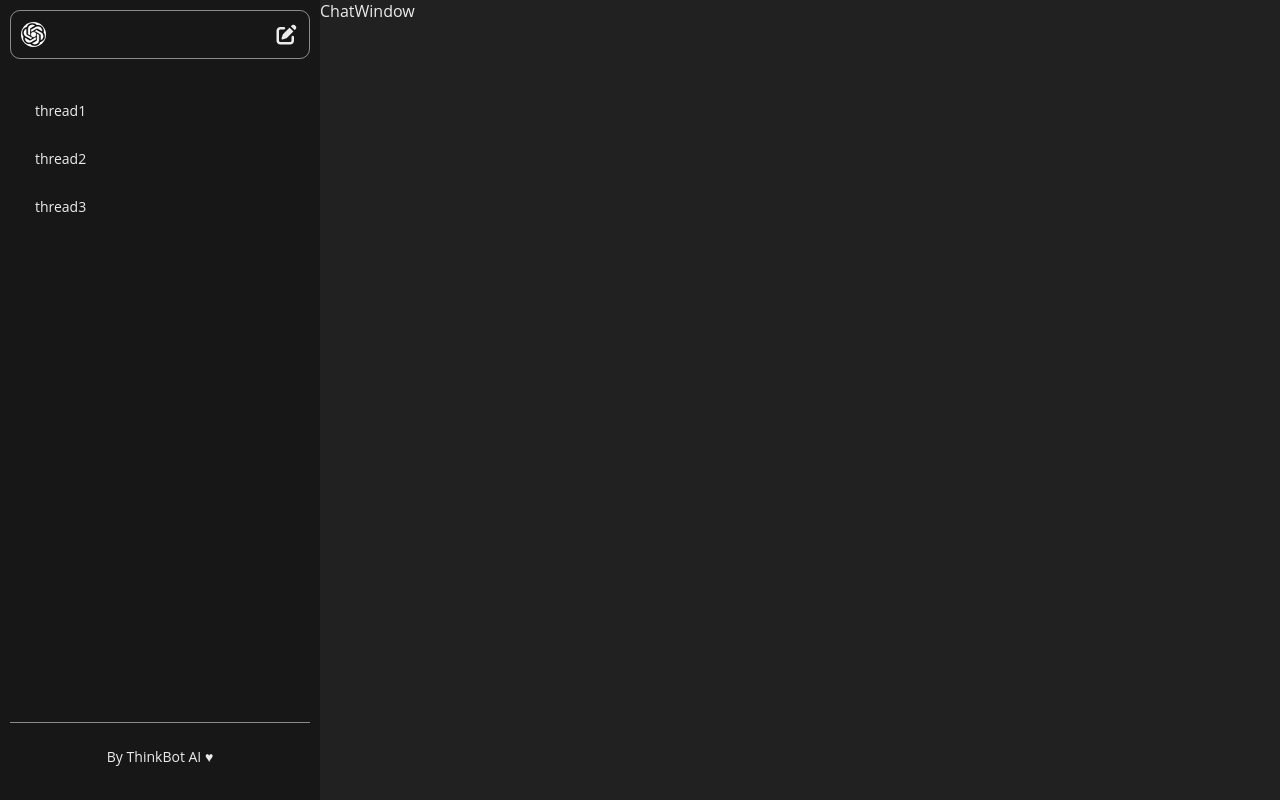
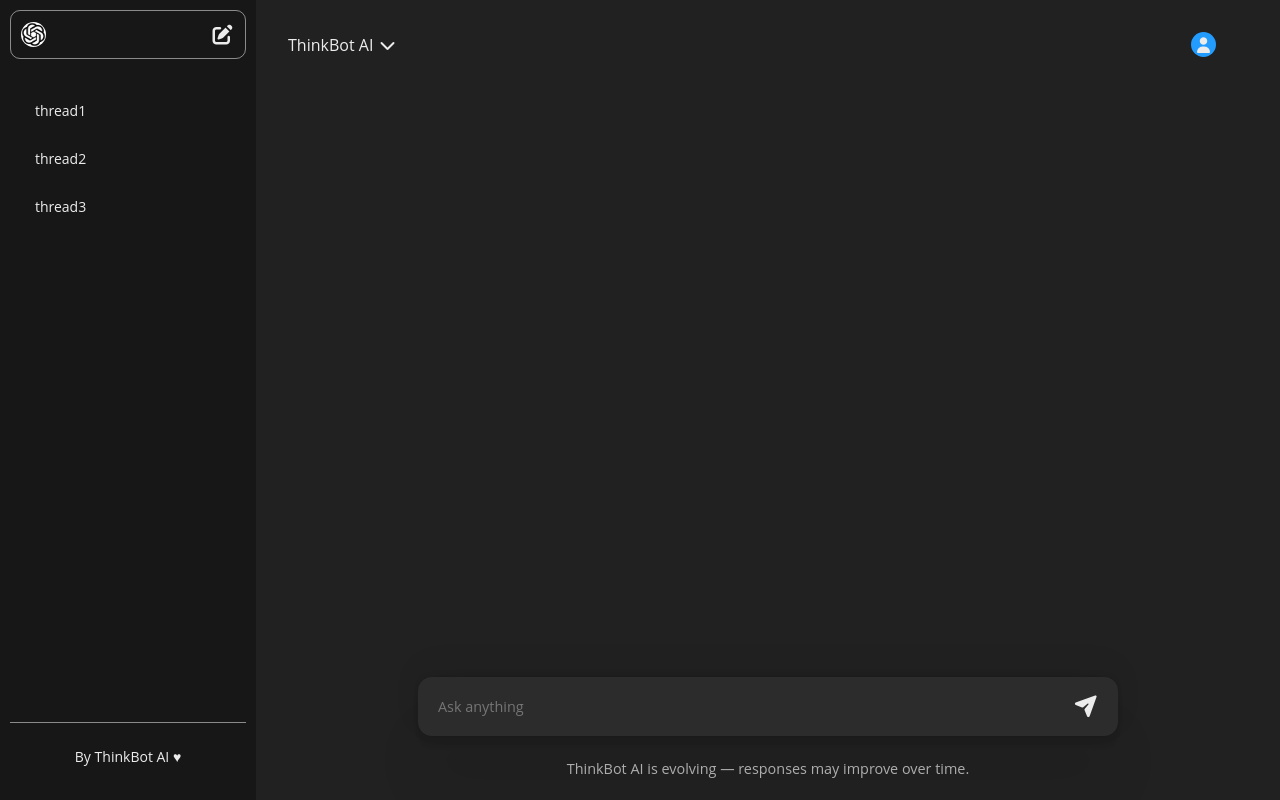
Before and after one commit to vidhan-kadu/thinkbot-ai, a React (Vite) app in the folder Frontend/: page / in a window 1280 px wide. Built offline with nearby package versions, Linux system fonts and the light colour scheme.

Commit message:
Implement initial chat interface layout with sidebar and message input scaffold

```diff
--- a/Frontend/src/ChatWindow.css
+++ b/Frontend/src/ChatWindow.css
@@ -0,0 +1,100 @@
+.chatWindow {
+  background-color: #212121;
+  height: 100vh;
+  width: 100%;
+  display: flex;
+  align-items: center;
+  flex-direction: column;
+  justify-content: space-between;
+  text-align: center;
+}
+
+/* navbar */
+.navbar {
+  width: 100%;
+  display: flex;
+  justify-content: space-between;
+  align-items: center;
+}
+
+.navbar span {
+  margin: 1rem 2rem;
+}
+
+.userIconDiv {
+  margin: 1rem 2rem;
+}
+
+.userIcon {
+  background-color: #229cff;
+  height: 25px;
+  width: 25px;
+  border-radius: 50%;
+  display: flex;
+  align-items: center;
+  justify-content: center;
+  cursor: pointer;
+}
+
+/* chat input part */
+
+.chatInput {
+  width: 100%;
+  display: flex;
+  flex-direction: column;
+  align-items: center;
+  justify-content: center;
+}
+
+.userBox {
+  width: 100%;
+  position: relative;
+  max-width: 700px;
+  display: flex;
+  justify-content: space-between;
+  align-items: center;
+}
+
+input {
+  width: 100%;
+  border: none;
+  background-color: rgba(255, 255, 255, 0.05);
+  padding: 20px;
+  font-size: 0.9rem;
+  border-radius: 14px;
+      box-shadow: rgba(0, 0, 0, 0.05) 0 54px 55px,
+                rgba(0, 0, 0, 0.05) 0 -12px 30px,
+                rgba(0, 0, 0, 0.05) 0 4px 6px,
+                rgba(0, 0, 0, 0.05) 0 12px 3px,
+                rgba(0, 0, 0, 0.05) 0 -3px 5px;
+}
+
+input:focus {
+  outline: none;
+}
+
+
+
+#submit{
+    cursor:pointer;
+    height:35px;
+    width:35px;
+    font-size: 20px;
+    position: absolute;
+    right: 15px;
+    display: flex;
+    align-items: center;
+    justify-content: center;
+}
+
+#submit i:hover{
+    color: #fff;
+}
+
+.info{
+    font-size: 0.9rem;
+    padding:0.5rem;
+    color:#b4b4b4;
+
+
+}
--- a/Frontend/src/ChatWindow.jsx
+++ b/Frontend/src/ChatWindow.jsx
@@ -1,13 +1,32 @@
-import "./ChatWindow.css"
+import "./ChatWindow.css";
+import Chat from "./Chat.jsx";
 
+function ChatWindow() {
+  return (
+    <div className="chatWindow">
+      <div className="navbar">
+        <span>
+          ThinkBot AI <i class="fa-solid fa-chevron-down"></i>
+        </span>
+        <div className="userIconDiv">
+          <span className="userIcon">
 
-
-function ChatWindow(){
-    return(
-       <div>
-        ChatWindow
-       </div>
-    )
+            <i class="fa-solid fa-user"></i>
+          </span>
+        </div>
+      </div>
+      <Chat></Chat>
+      <div className="chatInput">
+        <div className="userBox">
+          <input placeholder="Ask anything"></input>
+          <div id="submit">
+            <i class="fa-solid fa-paper-plane"></i>
+          </div>
+        </div>
+        <p className="info">ThinkBot AI is evolving — responses may improve over time.</p>
+      </div>
+    </div>
+  );
 }
 
 export default ChatWindow;
```
